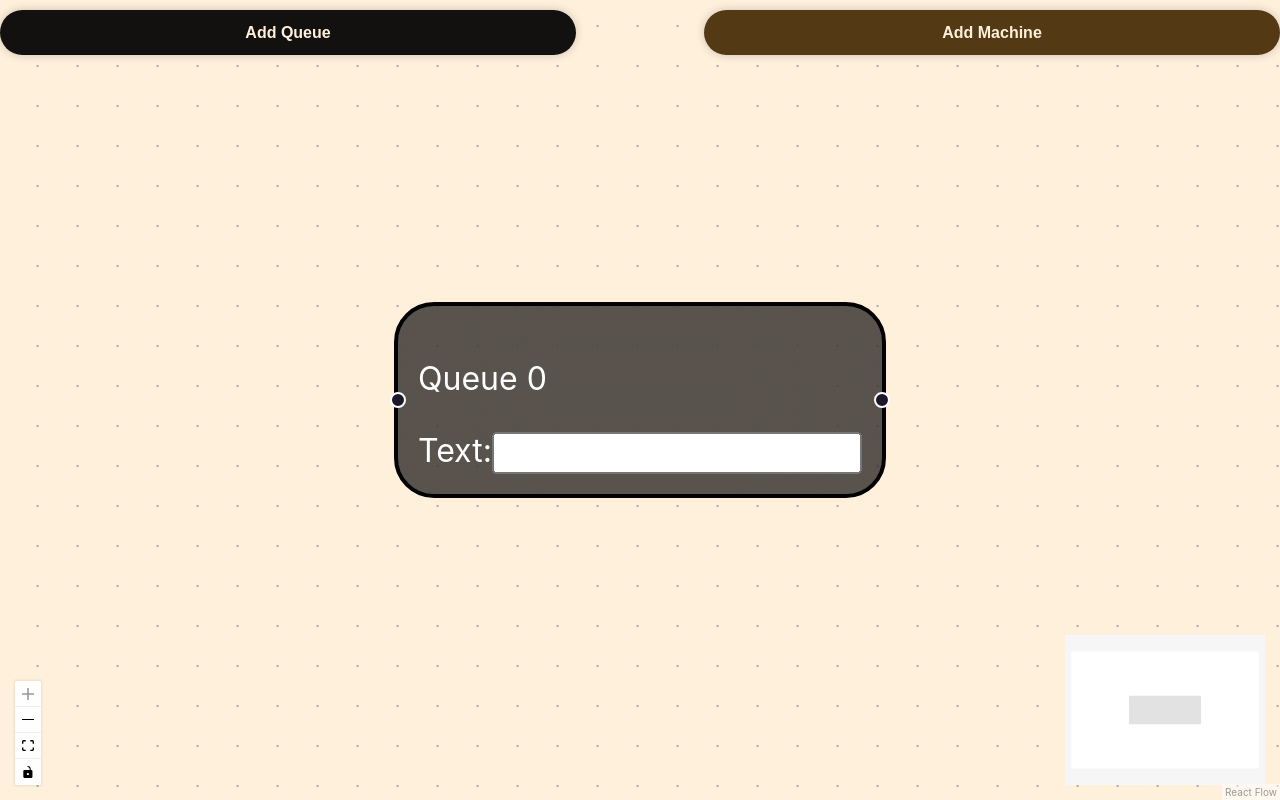
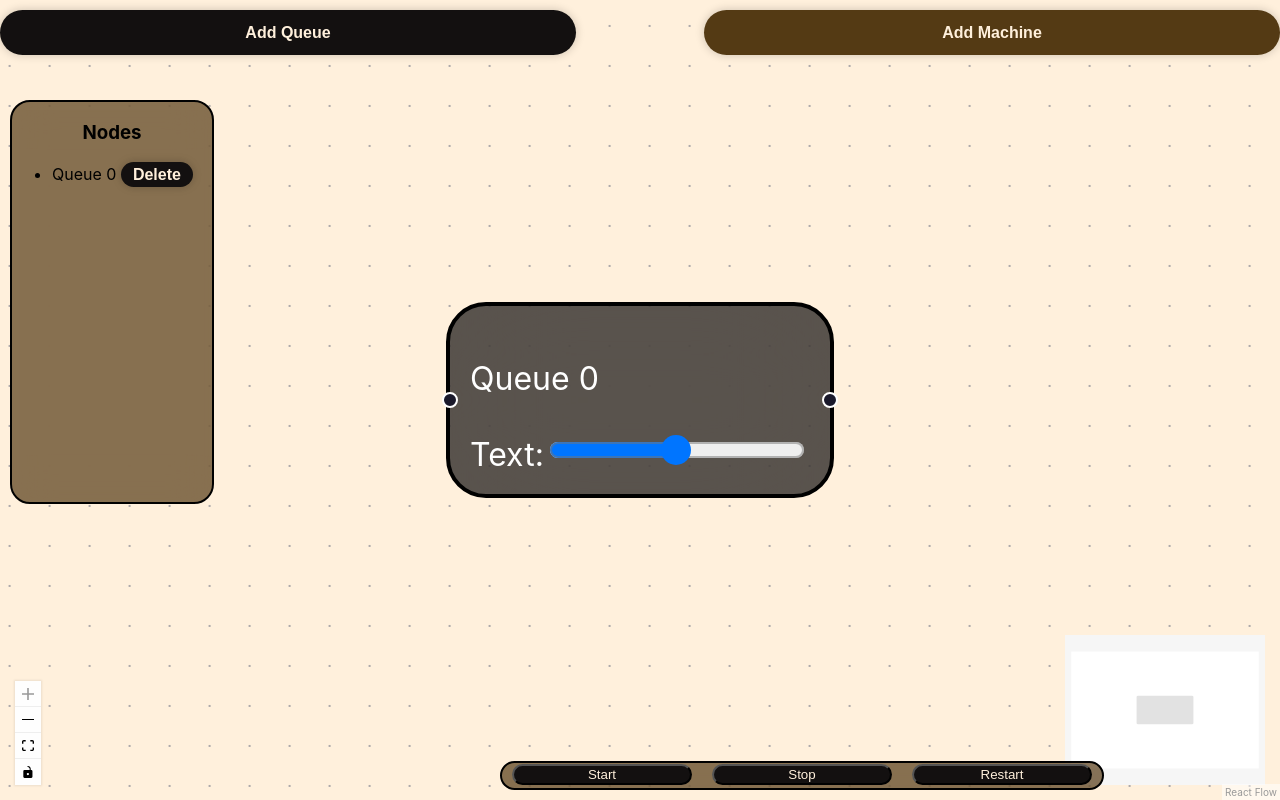
Before and after one commit to MohamedAlrammal/ProducerConsumerSimulation, a React (Create React App) app in the folder simulation-frontend/: page / in a window 1280 px wide. Both pictures are taken after a click on the button "Add Queue". Built offline with nearby package versions, Linux system fonts and the light colour scheme.

Commit message:
updating front 2

```diff
--- a/simulation-frontend/src/App.css
+++ b/simulation-frontend/src/App.css
@@ -36,3 +36,9 @@
     transform: rotate(360deg);
   }
 }
+
+.controls{
+  position: fixed;
+  bottom: 10px;
+  left:500px;
+}
--- a/simulation-frontend/src/App.js
+++ b/simulation-frontend/src/App.js
@@ -1,8 +1,25 @@
 import React from "react";
 import SimulationCanvas from "./components/simulation/SimulationCanvas";
+import SimulationControls from "./components/controls/SimulationControls";
+import "./App.css"
 function App() {
+  const handleStart = () => {
+    //logic here
+  };
+
+  const handleStop = () => {
+    //logic here
+  };
+
+  const handleRestart = () => {
+    //logic here
+  };
 return(
-  <SimulationCanvas />
+  <div>
+    <SimulationCanvas />
+    <SimulationControls className="controls" onStart={handleStart} onStop={handleStop} onRestart={handleRestart}/>
+  </div>
+
 );
 }
 
--- a/simulation-frontend/src/components/controls/SimulationControls.jsx
+++ b/simulation-frontend/src/components/controls/SimulationControls.jsx
@@ -0,0 +1,14 @@
+import React from "react";
+import"./Styling/SimulationControls.css";
+
+function SimulationControls({ onStart, onStop, onRestart }) {
+  return (
+    <div className="controls">
+      <button className="start" onClick={onStart}>Start</button>
+      <button className="stop" onClick={onStop}>Stop</button>
+      <button className="restart" onClick={onRestart}>Restart</button>
+    </div>
+  );
+}
+
+export default SimulationControls;
--- /dev/null
+++ b/simulation-frontend/src/components/controls/Styling/SimulationControls.css
@@ -0,0 +1,25 @@
+.controls{
+    position: fixed;
+    bottom: 10px;
+    border: 2px solid black;
+    background-color:rgb(84, 58, 20,0.7);
+    backdrop-filter: blur(20px);
+    border-radius: 20px;
+    width: 600px;
+}
+
+.controls button{
+    background-color: #131010;
+    color: #FFF0DC;
+    cursor: pointer;
+    height: 100%;
+    width: 180px;
+    margin-left: 10px;
+    margin-right: 10px;
+    margin-bottom: 3px;
+    border-radius: 20px;
+}
+
+.controls button:hover{
+    background-color: #3d3838;
+}
--- a/simulation-frontend/src/components/simulation/Queue.jsx
+++ b/simulation-frontend/src/components/simulation/Queue.jsx
@@ -20,7 +20,7 @@ function QueueNode({ data}) {
       <div>
         {data.label && <p>{data.label}</p>}
         <label htmlFor="text">Text:</label>
-        <input id="text" name="text" onChange={onChange} className="nodrag" />
+        <input id="text" name="Number of Products" onChange={onChange} type="range" min={0} max={100} className='nodrag'/>
       </div>
       <Handle
         type="source"
--- a/simulation-frontend/src/components/simulation/SimulationCanvas.jsx
+++ b/simulation-frontend/src/components/simulation/SimulationCanvas.jsx
@@ -73,6 +73,11 @@ function SimulationCanvas() {
     ]);
   };
 
+  const deleteNode = (nodeId) => {
+    setNodes((nds) => nds.filter((node) => node.id !== nodeId));
+    setEdges((eds) => eds.filter((edge) => edge.source !== nodeId && edge.target !== nodeId));
+  };
+
   console.log(edges);
   console.log(queues)
 
@@ -92,6 +97,17 @@ function SimulationCanvas() {
         <Controls />
         <Background />
       </ReactFlow>
+      <div className="delete-nodes">
+        <h3 className="header">Nodes</h3>
+        <ul>
+          {nodes.map((node) => (
+            <li key={node.id}>
+              {node.data.label}{" "}
+              <button onClick={() => deleteNode(node.id)}>Delete</button>
+            </li>
+          ))}
+        </ul>
+      </div>
       <div className="buttons">
         <button className="queueButton" onClick={addQueue}>Add Queue</button>
         <button className="machineButton" onClick={addMachine}>Add Machine</button>
--- a/simulation-frontend/src/components/simulation/Styling/Canvas.css
+++ b/simulation-frontend/src/components/simulation/Styling/Canvas.css
@@ -40,3 +40,39 @@
     font-size: 16px;
     font-weight: 700;
   }
+
+  .delete-nodes{
+    position: fixed;
+    background-color:rgb(84, 58, 20,0.7);
+    backdrop-filter: blur(20px);
+    left: 10px;
+    top: 100px;
+    border: 2px solid black;
+    border-radius: 20px;
+    width: 200px;
+    height: 400px;
+    overflow-y: auto;
+  }
+
+  .header{
+    text-align: center;
+  }
+
+  .delete-nodes button{
+    width: 45%;
+    height: 25px;
+    margin-bottom: 10px;
+    background-color: #131010;
+    border: none;
+    outline: none;
+    border-radius: 40px;
+    box-shadow: 0 0 10px rgba(0, 0, 0, 0.2);
+    cursor: pointer;
+    color: #FFF0DC;
+    font-size: 16px;
+    font-weight: 700;
+  }
+
+  .delete-nodes button:hover{
+    background-color: #3d3838;
+  }
```
